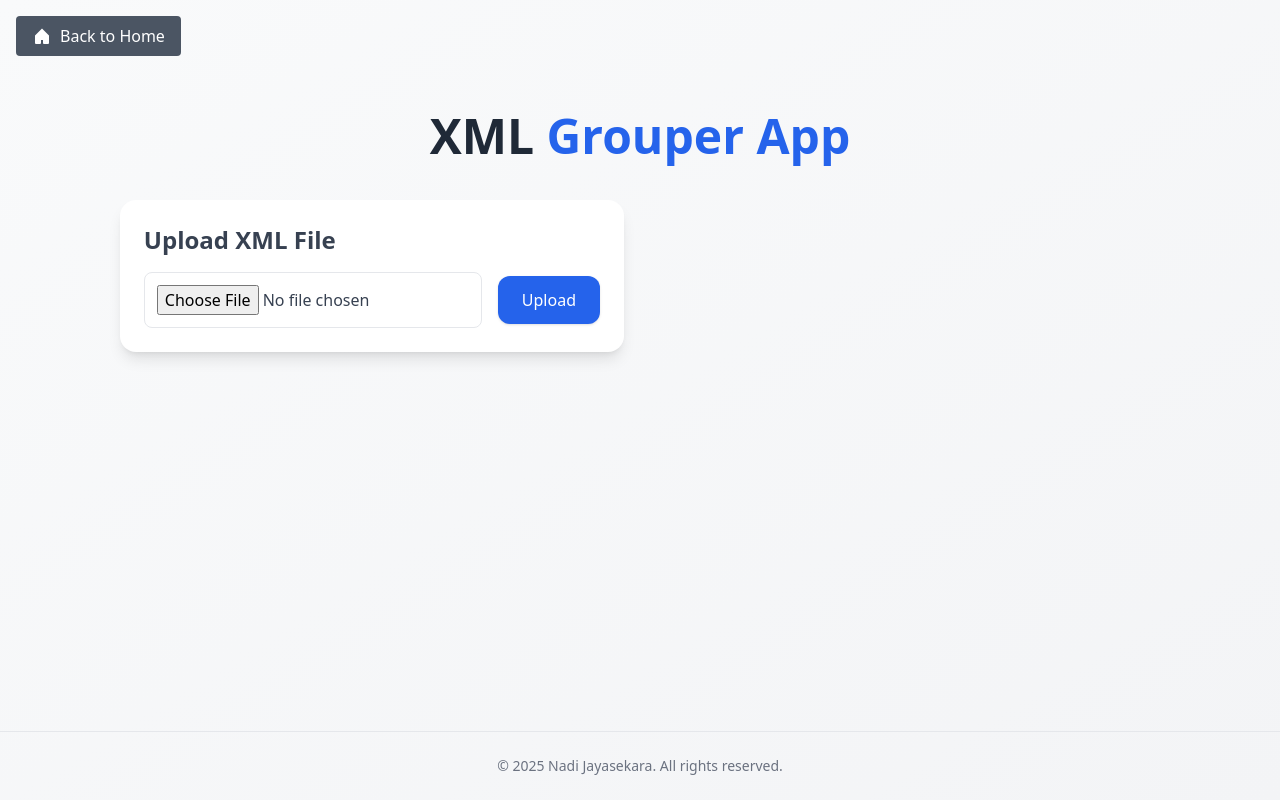
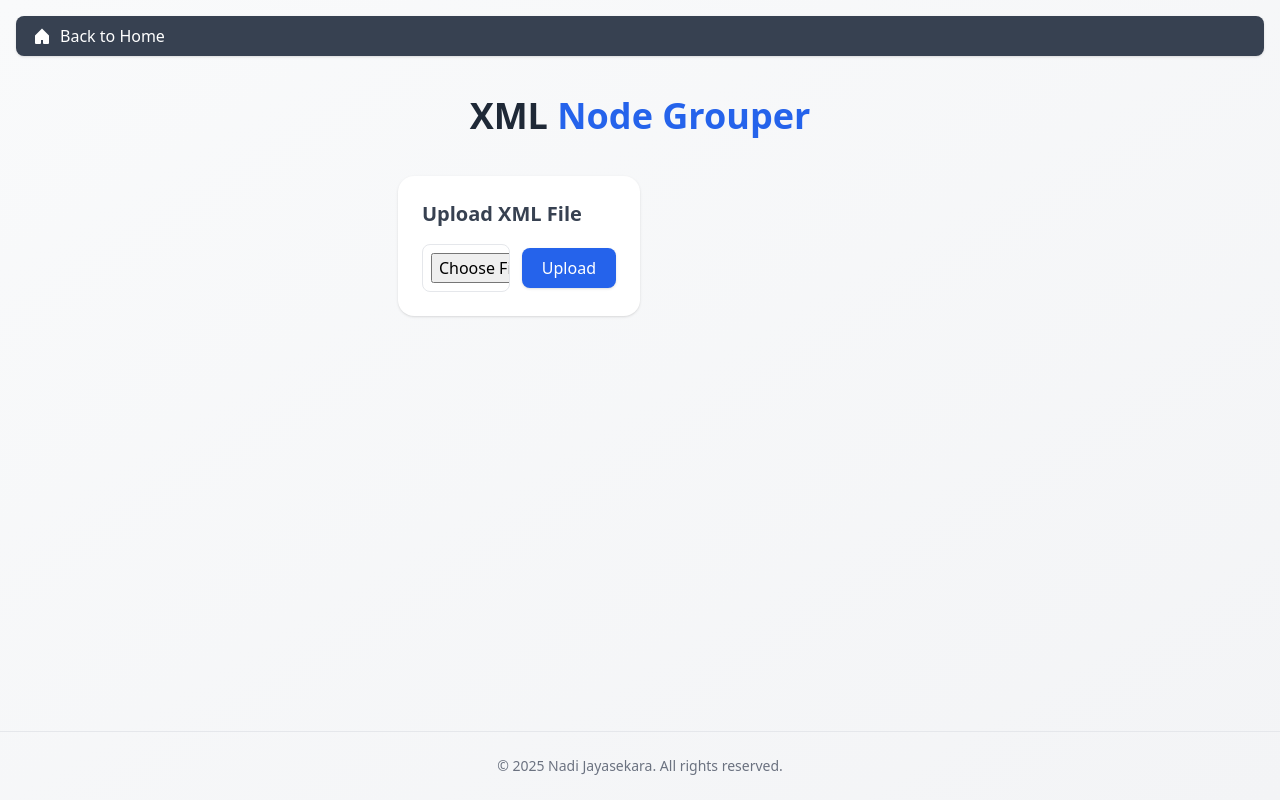
Before and after one commit to nadithakj/nodegrouper, a FastAPI app: page /app in a window 1280 px wide. Run offline with FastAPI, Linux system fonts and the light colour scheme; some libraries are stand-ins or nearby versions.

Commit message:
Update index.html

```diff
--- a/templates/index.html
+++ b/templates/index.html
@@ -6,13 +6,12 @@
     <script src="https://cdn.tailwindcss.com"></script>
     <script src="https://cdn.jsdelivr.net/npm/canvas-confetti@1.6.0/dist/confetti.browser.min.js"></script>
 </head>
-<body class="min-h-screen bg-gradient-to-br from-gray-50 to-gray-100 flex flex-col font-sans">
-
+<body class="min-h-screen bg-gradient-to-br from-gray-50 to-gray-100 font-sans flex flex-col">
 
 <!-- Back Button -->
-  <div class="mb-4 p-4">
+<div class="p-4">
     <a href="/"
-       class="flex items-center bg-gray-600 text-white px-4 py-2 rounded hover:bg-gray-700 w-fit">
+       class="flex items-center bg-gray-700 text-white px-4 py-2 rounded-lg shadow hover:bg-gray-800 transition">
         <svg xmlns="http://www.w3.org/2000/svg" class="h-5 w-5 mr-2" viewBox="0 0 20 20" fill="currentColor">
             <path d="M10 2.5l-7 7V17a1 1 0 001 1h4a1 1 0 001-1v-3h2v3a1 1 0 001 1h4a1 1 0 001-1v-7.5l-7-7z"/>
         </svg>
@@ -20,38 +19,38 @@
     </a>
 </div>
 
-  <!-- Main Content -->
+<!-- Main Container -->
 <main class="flex-grow max-w-6xl mx-auto p-6">
-    <h1 class="text-5xl font-extrabold mb-10 text-center text-gray-800">
-      XML <span class="text-blue-600">Grouper App</span>
+    <h1 class="text-4xl font-extrabold text-center mb-10 text-gray-800">
+        XML <span class="text-blue-600">Node Grouper</span>
     </h1>
 
-    <div class="grid grid-cols-1 md:grid-cols-2 gap-8">
-      <!-- Left Panel: User Prompts -->
-      <div class="space-y-8">
+    <div class="flex gap-6">
+        <!-- Left Side: Controls -->
+        <div class="w-1/2 space-y-6">
             <!-- Upload -->
-        <div class="bg-white shadow-lg rounded-2xl p-6">
-          <h2 class="text-2xl font-semibold mb-4 text-gray-700">Upload XML File</h2>
-          <form action="/upload" method="post" enctype="multipart/form-data" class="flex items-center space-x-4">
-            <input type="file" name="file" class="border rounded-lg p-3 w-full text-gray-700" required>
-            <button type="submit" class="bg-blue-600 text-white px-6 py-3 rounded-xl hover:bg-blue-700 shadow">
+            <div class="bg-white shadow rounded-2xl p-6">
+                <h2 class="text-xl font-semibold text-gray-700 mb-4">Upload XML File</h2>
+                <form action="/upload" method="post" enctype="multipart/form-data" class="flex items-center space-x-3">
+                    <input type="file" name="file" class="border rounded-lg p-2 w-full text-gray-700" required>
+                    <button type="submit" class="bg-blue-600 text-white px-5 py-2 rounded-lg hover:bg-blue-700 transition shadow">
                         Upload
                     </button>
                 </form>
             </div>
 
             {% if xml_preview %}
-        <!-- Parent Tag -->
-        <div class="bg-white shadow-lg rounded-2xl p-6">
-          <h2 class="text-2xl font-semibold mb-4 text-gray-700">Select Parent Tag</h2>
-          <form action="/select_key" method="post" class="flex items-center space-x-4">
+            <!-- Select Parent Tag -->
+            <div class="bg-white shadow rounded-2xl p-6">
+                <h2 class="text-xl font-semibold text-gray-700 mb-4">Select Parent Tag</h2>
+                <form action="/select_key" method="post" class="space-y-4">
                     <input type="hidden" name="xml_content" value="{{ xml_preview }}">
-            <select name="selected_tag" class="border rounded-lg p-3 w-full text-gray-700" required>
+                    <select name="selected_tag" class="border rounded-lg p-2 w-full text-gray-700" required>
                         {% for tag in tags %}
                             <option value="{{ tag }}" {% if tag==selected_tag %}selected{% endif %}>{{ tag }}</option>
                         {% endfor %}
                     </select>
-            <button type="submit" class="bg-green-600 text-white px-6 py-3 rounded-xl hover:bg-green-700 shadow">
+                    <button type="submit" class="bg-green-600 text-white px-5 py-2 rounded-lg hover:bg-green-700 transition shadow">
                         Next
                     </button>
                 </form>
@@ -59,75 +58,71 @@
             {% endif %}
 
             {% if keys %}
-        <!-- Keys + Child Tags -->
-        <div class="bg-white shadow-lg rounded-2xl p-6">
-          <h2 class="text-2xl font-semibold mb-4 text-gray-700">Select Key & Child Tags</h2>
-          <form action="/group" method="post" class="space-y-6">
+            <!-- Select Key & Child Tags -->
+            <div class="bg-white shadow rounded-2xl p-6">
+                <h2 class="text-xl font-semibold text-gray-700 mb-4">Select Key & Child Tags</h2>
+                <form action="/group" method="post" class="space-y-4">
                     <div>
-              <label class="font-medium text-gray-600">Key Field:</label>
-              <select name="selected_key" class="border rounded-lg p-3 w-full text-gray-700" required>
+                        <label class="block text-gray-600 font-medium">Key Field:</label>
+                        <select name="selected_key" class="border rounded-lg p-2 w-full text-gray-700" required>
                             {% for key in keys %}
                                 <option value="{{ key }}" {% if key==selected_key %}selected{% endif %}>{{ key }}</option>
                             {% endfor %}
                         </select>
                     </div>
-
                     <div>
-              <label class="font-medium text-gray-600">Child Tags to Merge:</label>
-              <select name="selected_child_tags" multiple size="5" class="border rounded-lg p-3 w-full text-gray-700" required>
+                        <label class="block text-gray-600 font-medium">Child Tags:</label>
+                        <select name="selected_child_tags" multiple size="5" class="border rounded-lg p-2 w-full text-gray-700" required>
                             {% for child in child_tags %}
                                 <option value="{{ child }}" {% if child in selected_child_tags %}selected{% endif %}>{{ child }}</option>
                             {% endfor %}
                         </select>
                     </div>
-
                     <input type="hidden" name="xml_content" value="{{ xml_preview }}">
                     <input type="hidden" name="selected_tag" value="{{ selected_tag }}">
-            <button type="submit" class="bg-purple-600 text-white px-6 py-3 rounded-xl hover:bg-purple-700 shadow">
+                    <button type="submit" class="bg-purple-600 text-white px-5 py-2 rounded-lg hover:bg-purple-700 transition shadow">
                         Group XML
+                    </button>
+                </form>
+            </div>
+            {% endif %}
+
+            {% if xml_preview %}
+            <!-- Download -->
+            <div class="bg-white shadow rounded-2xl p-6 text-center">
+                <form action="/download" method="post" onsubmit="fireConfetti()">
+                    <input type="hidden" name="file_content" value="{{ xml_preview }}">
+                    <button type="submit" class="bg-blue-600 text-white px-6 py-3 rounded-lg hover:bg-blue-700 transition shadow text-lg">
+                        Download Grouped XML
                     </button>
                 </form>
             </div>
             {% endif %}
         </div>
 
-      <!-- Right Panel: XML Preview + Download -->
-      <div class="space-y-8">
+        <!-- Right Side: XML Preview -->
         {% if xml_preview %}
-        <div class="bg-white shadow-lg rounded-2xl p-6">
-          <h2 class="text-2xl font-semibold mb-4 text-gray-700">XML Preview</h2>
-          <textarea readonly class="w-full h-96 border rounded-lg p-4 font-mono bg-gray-100 text-gray-800">{{ xml_preview }}</textarea>
-        </div>
-
-        <!-- Download -->
-        <div class="bg-white shadow-lg rounded-2xl p-6 text-center">
-          <form id="downloadForm" action="/download" method="post" onsubmit="launchConfetti()">
-            <input type="hidden" name="file_content" value="{{ xml_preview }}">
-            <button type="submit" class="bg-blue-600 text-white px-8 py-3 rounded-xl hover:bg-blue-700 shadow text-lg">
-              Download Grouped XML
-            </button>
-          </form>
+        <div class="w-1/2 bg-white shadow rounded-2xl p-6">
+            <h2 class="text-xl font-semibold text-gray-700 mb-4">XML Preview</h2>
+            <textarea readonly class="w-full h-[600px] border rounded-lg p-3 font-mono bg-gray-100 text-gray-800">{{ xml_preview }}</textarea>
         </div>
         {% endif %}
     </div>
-    </div>
 </main>
 
-  <!-- Footer -->
 <footer class="p-6 text-center text-gray-500 text-sm border-t border-gray-200">
     &copy; 2025 Nadi Jayasekara. All rights reserved.
 </footer>
 
-  <!-- Confetti -->
 <script>
-    function launchConfetti() {
+function fireConfetti() {
     setTimeout(() => {
         confetti({
-          particleCount: 200,
-          spread: 90,
+            particleCount: 150,
+            spread: 70,
             origin: { y: 0.6 }
         });
-      }, 150);
+    }, 300);
 }
 </script>
 </body>
```
Lines whose indentation alone changed are shown as unchanged.
